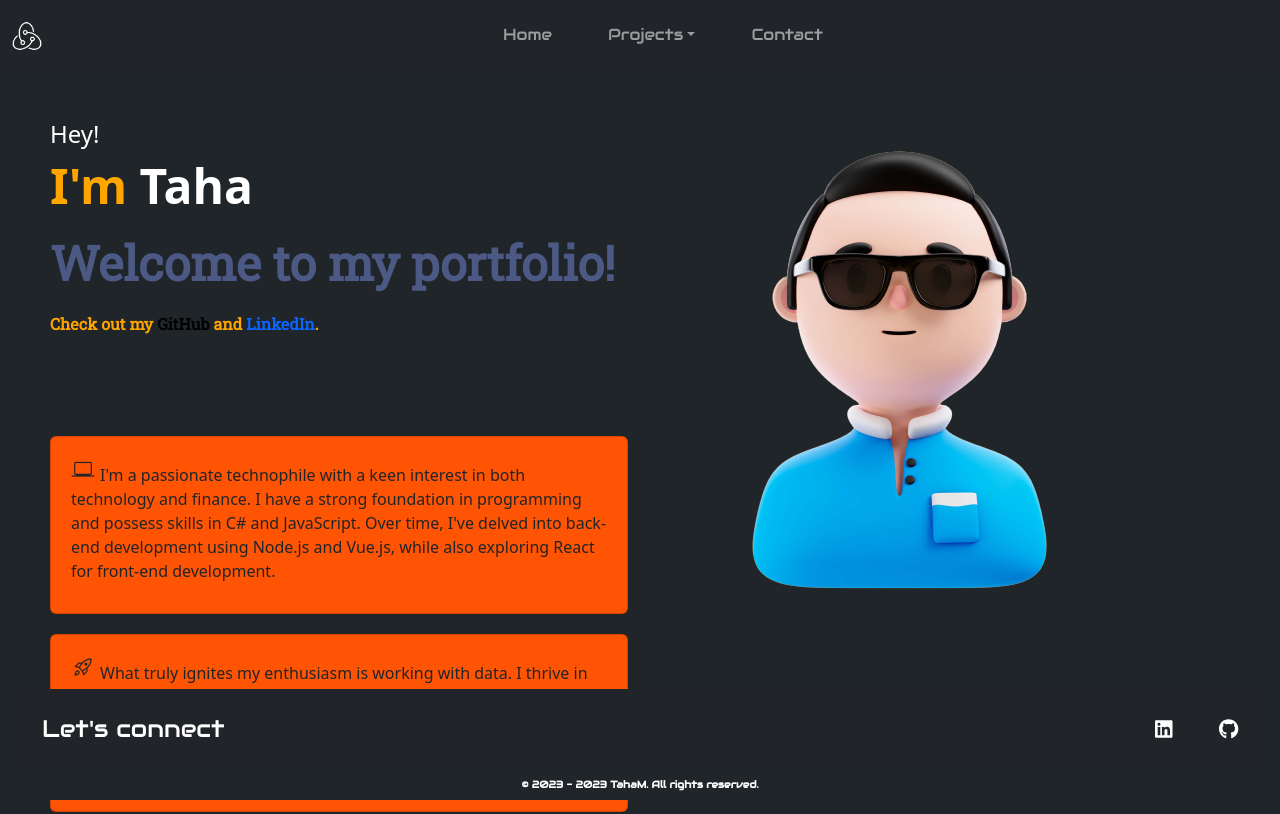
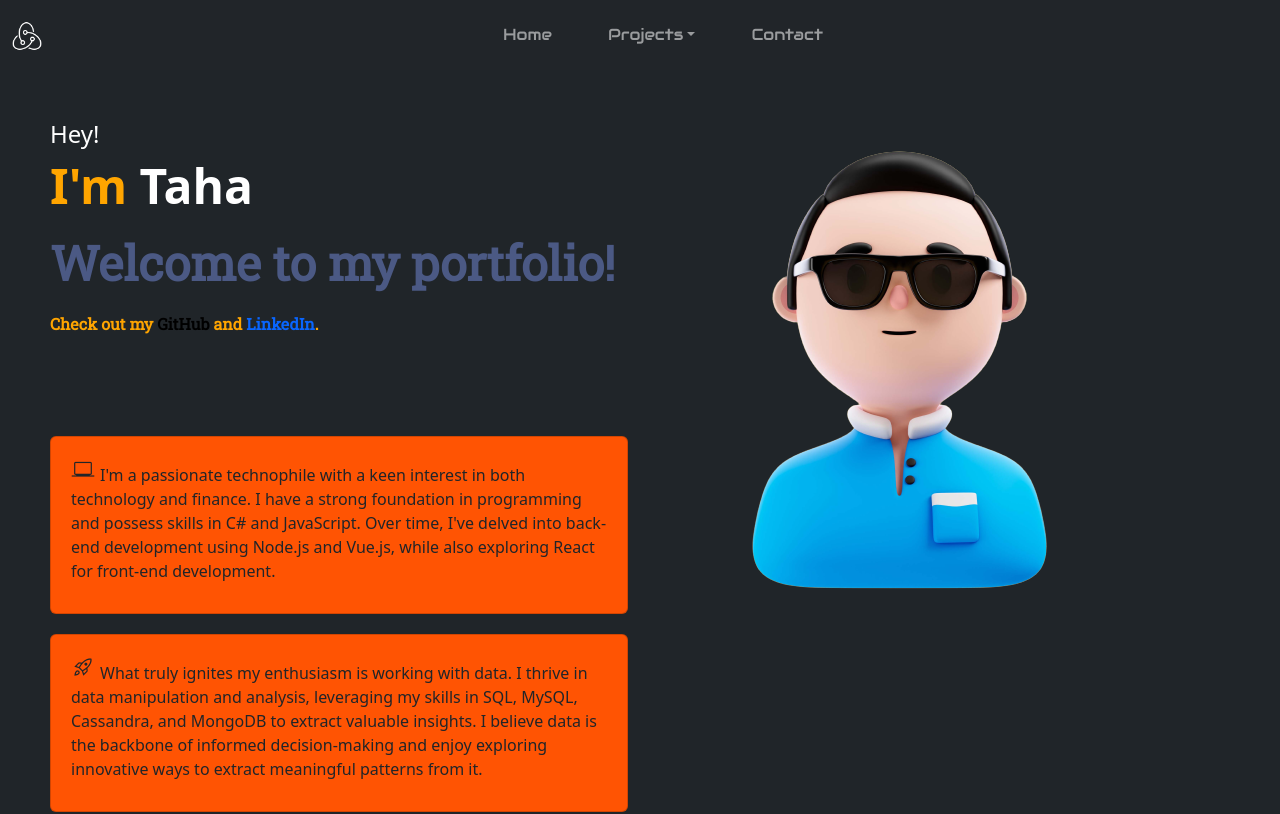
Before and after one commit to Sidepie101/Portfolio, a React (Create React App) app in the folder portfolio/: page / in a window 1280 px wide. Shown: the top 814 px of the page. Built offline with nearby package versions, Linux system fonts and the light colour scheme; a small style sheet from the web is missing; a web font is replaced by a local one.

Commit message:
Fixed footer bug
The footer was hiding elements from the body when scrolling down on smaller windows, it is fixed now.

```diff
--- a/portfolio/src/components/footer/Pied.css
+++ b/portfolio/src/components/footer/Pied.css
@@ -1,11 +1,10 @@
-
 /* Top part of the footer */
-.container-fluid {
-    background-color: #343a40; /* Replace with your desired color */
+.footer-container.container-fluid {
+  background-color: #343a40;
 }
 
 /* Let's connect text */
-  .lets-connect {
+.footer-container .lets-connect {
   font-size: 24px;
   font-family: 'Audiowide', sans-serif;
   margin: 0;
@@ -13,25 +12,27 @@
 }
 
 /* Bottom part of the footer */
-  .gradient-bg {
-    background-color: #202529; /* Replace with your desired gradient colors */
+.footer-container .gradient-bg {
+  background-color: #202529;
+  width: 100%;
 }
 
 /* Copyright text */
-  .gradient-bg p {
-    color: #ffffff; /* Replace with your desired color */
+.footer-container .gradient-bg p {
+  color: #ffffff;
   font-size: 10px;
   font-weight: bold;
   font-family: 'Audiowide', sans-serif;
+  margin: 0;
 }
 
 /* LinkedIn and GitHub icons */
-  .text-white {
-    color: #fff; /* Replace with your desired color */
-    margin: 0 10px; /* Adjust the margin as needed */
+.footer-container .text-white {
+  color: #fff;
+  margin: 0 10px;
   transition: color 0.3s ease;
 }
 
-  .text-white:hover {
-    color: #ccc; /* Replace with your desired hover color */
+.footer-container .text-white:hover {
+  color: #ccc;
 }
--- a/portfolio/src/components/footer/Pied.js
+++ b/portfolio/src/components/footer/Pied.js
@@ -1,13 +1,13 @@
-import React from 'react'
+import React from 'react';
 import 'bootstrap/dist/css/bootstrap.min.css';
-import './Pied.css'
+import './Pied.css';
 import { FontAwesomeIcon } from '@fortawesome/react-fontawesome';
 import { faLinkedin, faGithub } from '@fortawesome/free-brands-svg-icons';
 
 function Pied() {
   return (
-    <footer className="bg-dark text-white fixed-bottom">
-      <div className="container-fluid d-flex justify-content-between align-items-center" style={{ height: '80px' }}>
+    <footer className="footer-container bg-dark text-white">
+      <div className="container-fluid d-flex justify-content-between align-items-center footer-content" style={{ height: '80px' }}>
         <div className="me-auto ml-3">
           <p className="lets-connect">Let's connect</p>
         </div>
@@ -34,13 +34,11 @@ function Pied() {
           </div>
         </div>
       </div>
-      <div className="gradient-bg text-center py-2">
+      <div className="container-fluid gradient-bg text-center py-2 footer-bottom">
         <p className="m-0">&copy; 2023 - 2023 TahaM. All rights reserved.</p>
       </div>
     </footer>
   );
-
-
 }
 
-export default Pied
+export default Pied;
```
Lines whose indentation alone changed are shown as unchanged.
